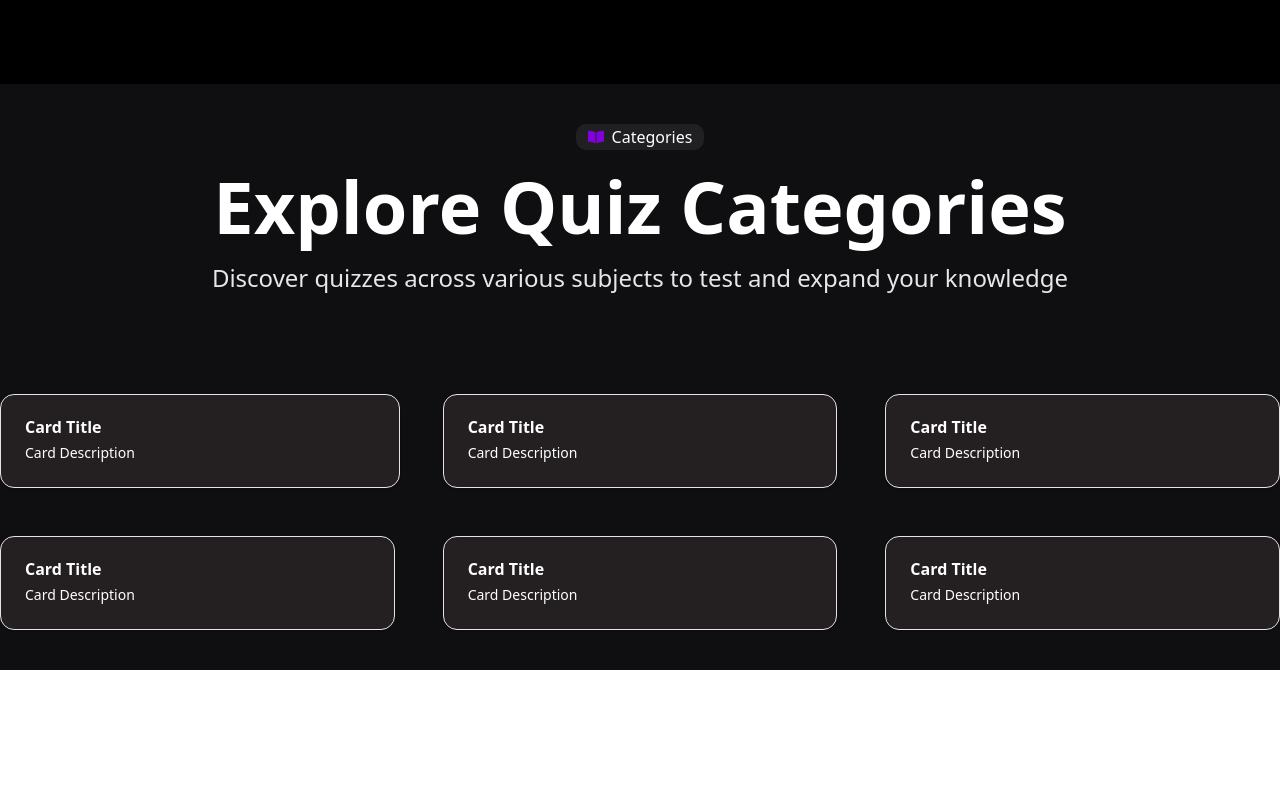
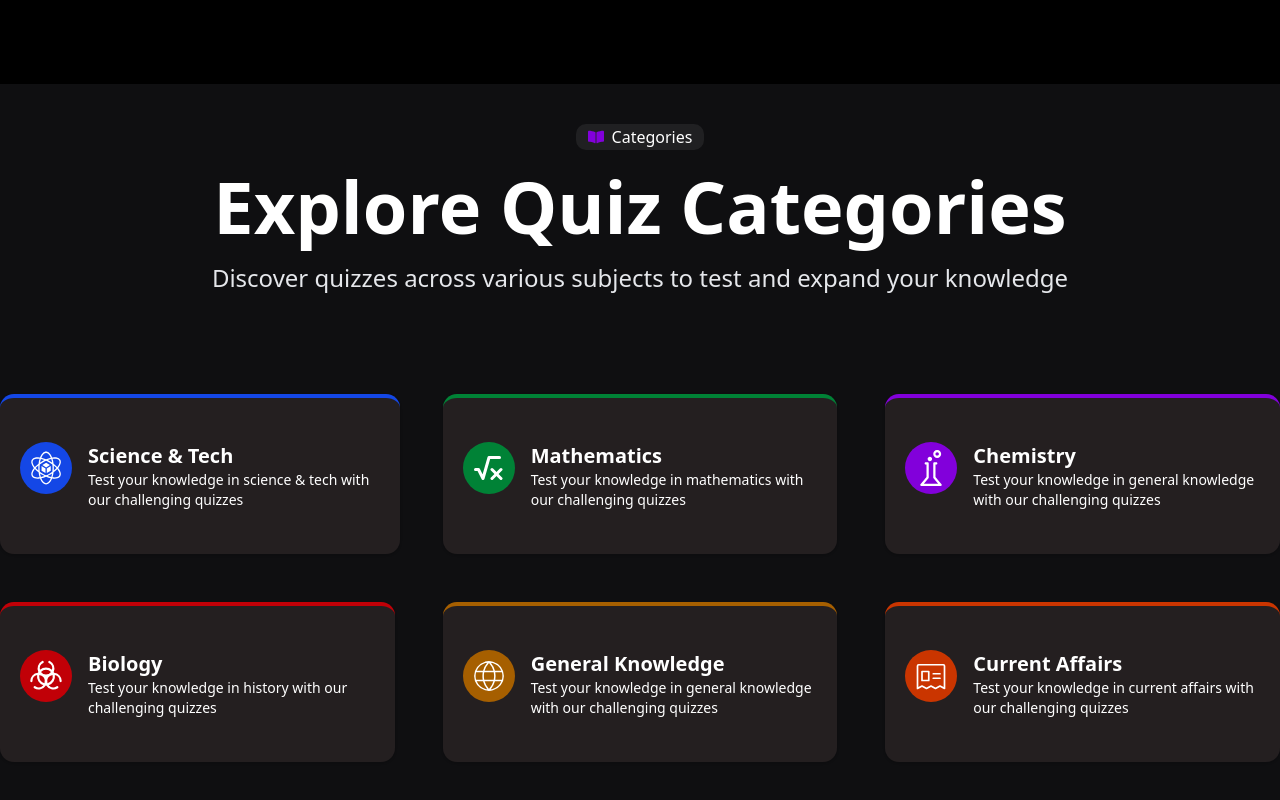
Before and after one commit to nickolasww/QuziGo, a React (Vite) app: page / in a window 1280 px wide. Shown: the part 792-1592 px from the top of the page. Before the commit the page ends 1462 px from the top, so only its background shows below. Built offline with nearby package versions, Linux system fonts and the light colour scheme.

Commit message:
fix: finish category page by change the color and make a content

```diff
--- a/src/pages/homepage/partials/category.tsx
+++ b/src/pages/homepage/partials/category.tsx
@@ -1,14 +1,17 @@
 import React from "react";
 import {
   Card,
-  CardAction,
-  CardContent,
   CardDescription,
-  CardFooter,
   CardHeader,
   CardTitle,
 } from "@/components/ui/card";
 import { FaBookOpen } from "react-icons/fa";
+import { GiMaterialsScience } from "react-icons/gi";
+import { TbMath } from "react-icons/tb";
+import { SlChemistry } from "react-icons/sl";
+import { PiBiohazard } from "react-icons/pi";
+import { CiGlobe } from "react-icons/ci";
+import { PiNewspaperClippingLight } from "react-icons/pi";
 
 const Category = () => {
   return (
@@ -26,57 +29,87 @@ const Category = () => {
       </h3>
 
       <div className="grid grid-cols-1 md:grid-cols-2 lg:grid-cols-3 gap-12 pt-20">
-        <Card className="w-[400px] bg-[#241F20] ">
-          <CardHeader>
-            <CardTitle className="text-white ">Card Title</CardTitle>
+        <Card className="w-[400px] bg-[#241F20] border-0 border-t-4 border-blue-700 ">
+          <CardHeader className="p-5 flex">
+          <div className=" bg-blue-700 p-2 rounded-full mr-2">
+          <GiMaterialsScience className="text-white text-4xl " />
+          </div>
+          <div>
+            <CardTitle className="text-white text-xl font-bold">Science & Tech</CardTitle>
             <CardDescription className="text-white">
-              Card Description
+              Test your knowledge in science & tech with our challenging quizzes
             </CardDescription>
+          </div>
           </CardHeader>
         </Card>
 
-        <Card className="w-full bg-[#241F20]">
-          <CardHeader>
-            <CardTitle className="text-white ">Card Title</CardTitle>
+        <Card className="w-full bg-[#241F20] border-0 border-t-4 border-green-700">
+          <CardHeader className="p-5 flex">
+            <div className="bg-green-700 p-2 rounded-full mr-2">
+            <TbMath className="text-white text-4xl" />
+            </div>
+            <div>
+            <CardTitle className="text-white text-xl font-bold">Mathematics</CardTitle>
             <CardDescription className="text-white">
-              Card Description
+              Test your knowledge in mathematics with our challenging quizzes
             </CardDescription>
+            </div>
           </CardHeader>
         </Card>
 
-        <Card className="w-full bg-[#241F20]">
-          <CardHeader>
-            <CardTitle className="text-white ">Card Title</CardTitle>
+        <Card className="w-full bg-[#241F20] border-0 border-t-4 border-purple-700">
+          <CardHeader className="p-5 flex">
+            <div className="bg-purple-700 p-2 rounded-full mr-2">
+              <SlChemistry className="text-white text-4xl"/>
+            </div>
+            <div>
+            <CardTitle className="text-white text-xl font-bold">Chemistry</CardTitle>
             <CardDescription className="text-white">
-              Card Description
+              Test your knowledge in general knowledge with our challenging quizzes
             </CardDescription>
+            </div>
           </CardHeader>
         </Card>
 
-        <Card className="w-full bg-[#241F20]">
-          <CardHeader>
-            <CardTitle className="text-white ">Card Title</CardTitle>
-            <CardDescription className="text-white">
-              Card Description
-            </CardDescription>
+        <Card className="w-full bg-[#241F20] border-0 border-t-4 border-red-700">
+          <CardHeader className="p-5 flex">
+            <div className="bg-red-700 p-2 rounded-full mr-2">
+              <PiBiohazard className="text-white text-4xl" />
+            </div>
+            <div>
+              <CardTitle className="text-white text-xl font-bold">Biology</CardTitle>
+              <CardDescription className="text-white">
+                Test your knowledge in history with our challenging quizzes
+              </CardDescription>
+            </div>
           </CardHeader>
         </Card>
 
-        <Card className="w-full bg-[#241F20]">
-          <CardHeader>
-            <CardTitle className="text-white ">Card Title</CardTitle>
+        <Card className="w-full bg-[#241F20] border-0 border-t-4 border-yellow-700">
+          <CardHeader className="p-5 flex">
+            <div className="bg-yellow-700 p-2 rounded-full mr-2">
+              <CiGlobe className="text-white text-4xl" />
+            </div>
+            <div>
+            <CardTitle className="text-white text-xl font-bold">General Knowledge</CardTitle>
             <CardDescription className="text-white">
-              Card Description
+              Test your knowledge in general knowledge with our challenging quizzes
             </CardDescription>
+            </div>
           </CardHeader>
         </Card>
 
-        <Card className="w-full bg-[#241F20]">
-          <CardHeader>
-            <CardTitle className="text-white ">Card Title</CardTitle>
+        <Card className="w-full bg-[#241F20] border-0 border-t-4 border-orange-700">
+          <CardHeader className="p-5 flex">
+            <div className="bg-orange-700 p-2 rounded-full mr-2">
+              <PiNewspaperClippingLight className="text-white text-4xl" />
+            </div>
+            <div>
+            <CardTitle className="text-white text-xl font-bold">Current Affairs</CardTitle>
             <CardDescription className="text-white">
-              Card Description
+              Test your knowledge in current affairs with our challenging quizzes
             </CardDescription>
+            </div>
           </CardHeader>
         </Card>
       </div>
```
